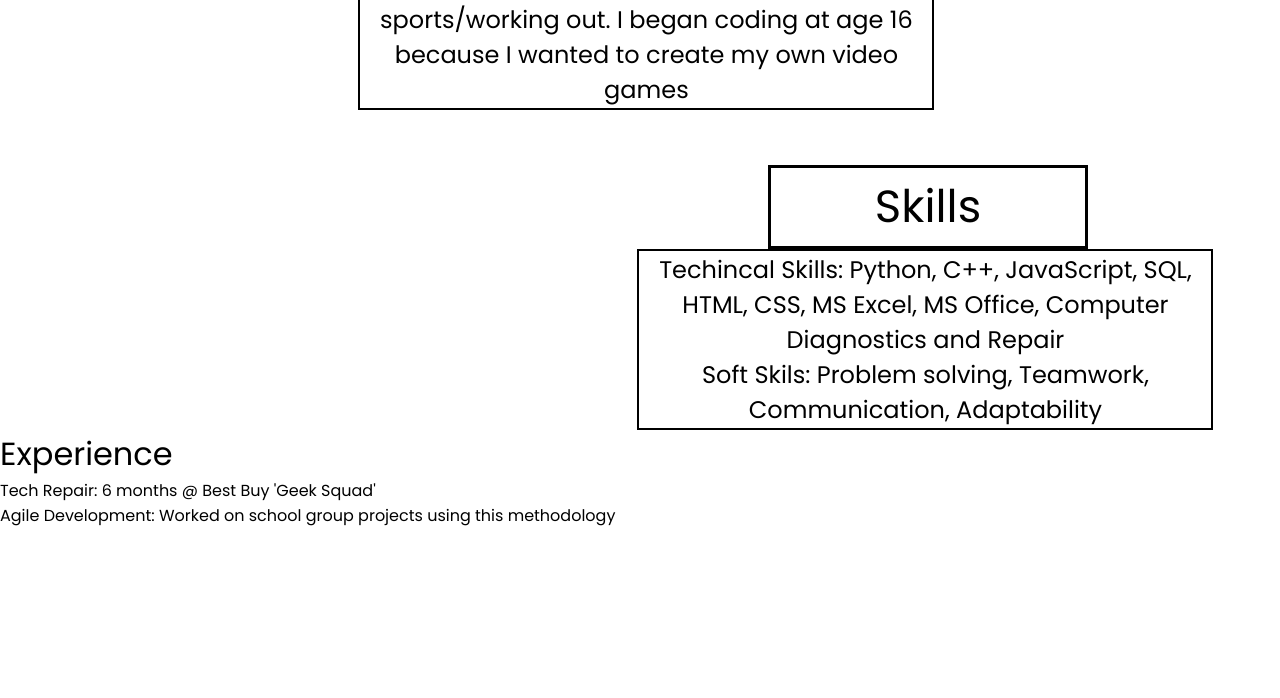
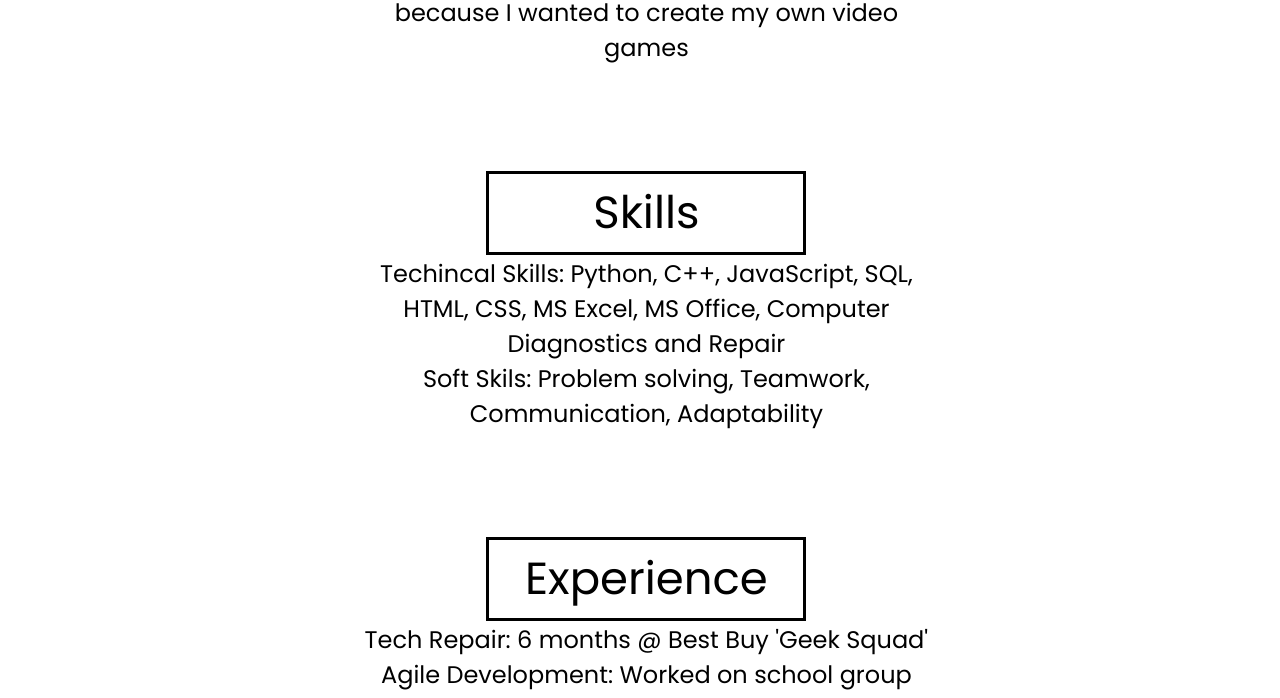
Before and after one commit to Kevin-Agboro/Personal-Website, a plain HTML site: page index.html in a window 1280 px wide. Shown: the part 745-1443 px from the top of the page. Before the commit the page ends 1273 px from the top, so only its background shows below. Drawn offline with Linux system fonts and the light colour scheme.

Commit message:
Update style.css

```diff
--- a/style.css
+++ b/style.css
@@ -9,19 +9,11 @@
     font-style: normal;
 }
 
-.move-to-front > * {
-    z-index: 1;
-    position: relative;
-}
-
-
-
-
 /* Header */
 header {
     z-index: 1;
     position: relative;
-    background-color: rgb(241, 233, 208);
+    background-color: rgb(252, 244, 220);
     display: flex;
     justify-content: center;
     align-items: center;
@@ -86,16 +78,14 @@ header a:hover {
     border: 3px solid black;
     font-size: 45px;
     padding: 5px;
-    margin-top: -45px;
+    margin-top: -85px;
     text-align: center;
     margin-left: 38%;
     width: 25%;
 
     justify-content: center;
-
 }
 #abtme-para {
-    border: 2.5px solid black;
     text-align: center;
     font-size: 1.5rem;
     padding: 1px;
@@ -109,20 +99,39 @@ header a:hover {
     border: 3px solid black;
     font-size: 45px;
     padding: 5px;
-    margin-left: 60%;
-    margin-top: 55px;
+    margin-left: 38%;
+    width: 25%;
+    margin-top: 105px;
     width: 25%;
 
 }
 #skills-para {
-    border: 2.5px solid black;
     text-align: center;
     font-size: 1.5rem;
     padding: 1px;
     width: 45%;
-    margin-left: 49.8%;
+    margin-left: 28%;
 }
 
+#exp {
+    color: black;
+    border: 3px solid black;
+    font-size: 45px;
+    padding: 5px;
+    text-align: center;
+    margin-top: 105px;
+    margin-left: 38%;
+    width: 25%;
+
+    justify-content: center;
+}
+#exp-para {
+    text-align: center;
+    font-size: 1.5rem;
+    padding: 1px;
+    width: 45%;
+    margin-left: 28%;
+}
 /* Animate "Programmer" Letters */
 
 #ani {
@@ -156,3 +165,21 @@ header a:hover {
         width: 100%;
     }
 }
+#myBtn {
+  position: fixed;
+  bottom: 20px;
+  right: 30px;
+  z-index: 99;
+  border: none;
+  outline: none;
+  background-color: black;
+  color: white;
+  cursor: pointer;
+  padding: 15px;
+  border-radius: 10px;
+  font-size: 18px;
+}
+
+#myBtn:hover {
+  background-color: #555;
+}
```
